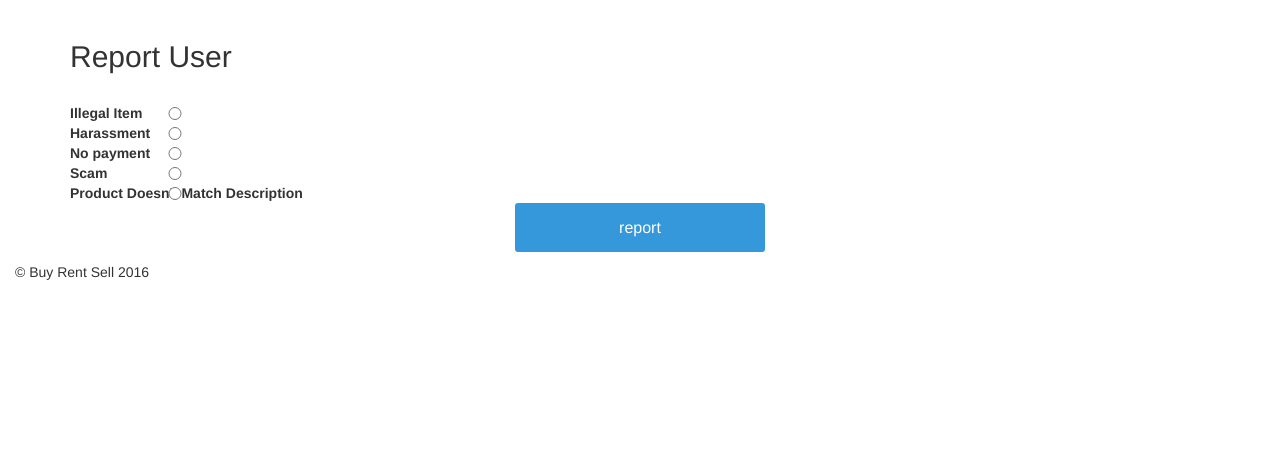
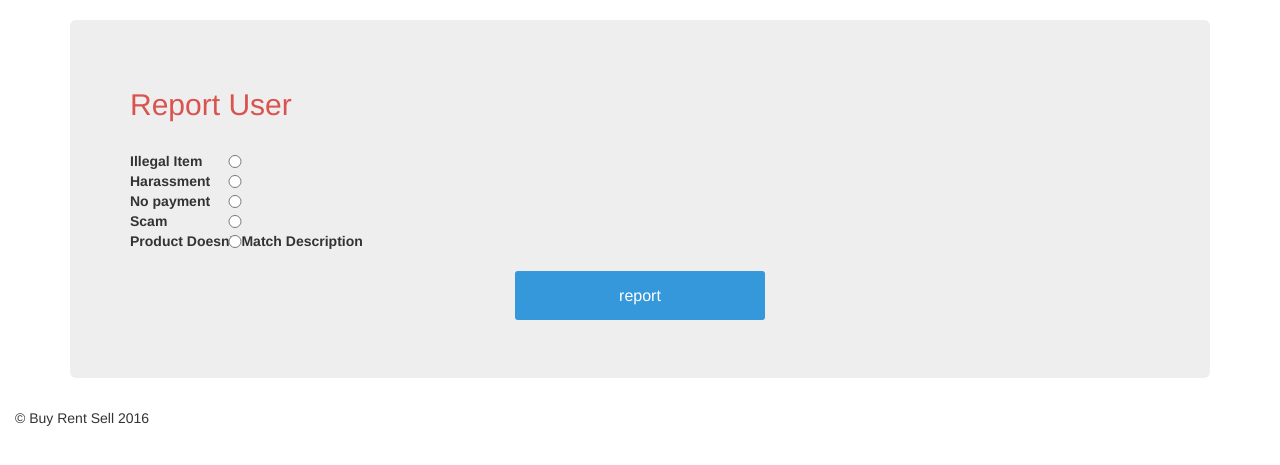
Before and after one commit to mhendri/buyrentsell, a Flask app: template templates/report_user.html in a window 1280 px wide. Shown: the part 52-517 px from the top of the page. Run offline with Flask 2, Linux system fonts and the light colour scheme; the template is opened without the code that fills it, so the values that code supplies are empty; some libraries are stand-ins or nearby versions.

Commit message:
style edits

```diff
--- a/templates/report_user.html
+++ b/templates/report_user.html
@@ -1,7 +1,8 @@
 {% extends "base.html" %}
 {% block content %}
 
-<h2> Report User </h2>
+<div class="jumbotron">
+<h2 style="color:#d9534f"> Report User </h2>
 <form action="" method="POST" id="reportUser">
 <div style="padding-top:20px" class = "radio">
   <input type="radio" name="reason" value="illegalitem" style="vertical-align: middle"> <b>Illegal Item</b> <br>
@@ -9,7 +10,10 @@
   <input type="radio" name="reason" value="nopayment" style="vertical-align: middle"> <b>No payment</b> <br>
   <input type="radio" name="reason" value="scam" style="vertical-align: middle"> <b>Scam</b> <br>
   <input type="radio" name="reason" value="matchdescription" style="vertical-align: middle"> <b>Product Doesn't Match Description</b> <br>
-<input type="submit" value="report" class="btn">
+  <br>
+<input type="submit" value="report" class="btn btn-danger">
 </div>
 </form>
+</div>
+
 {% endblock %}
```
